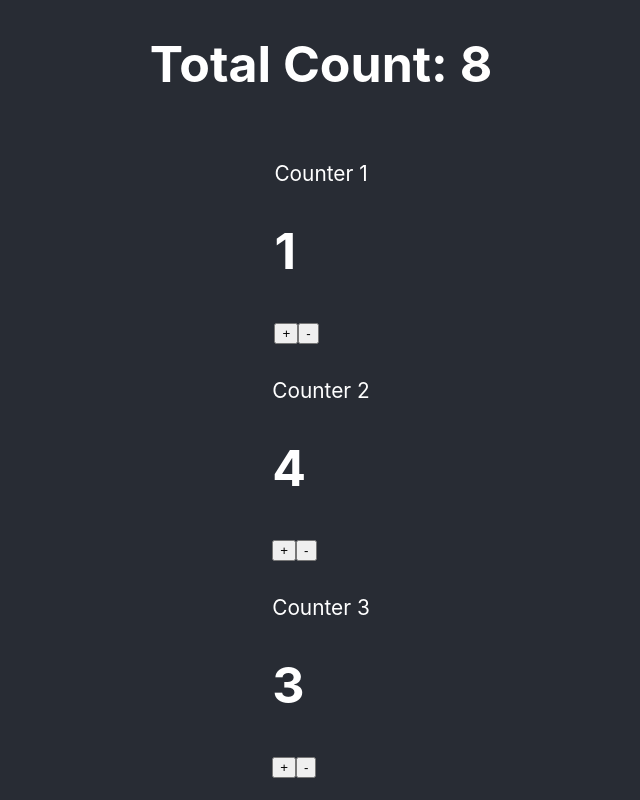
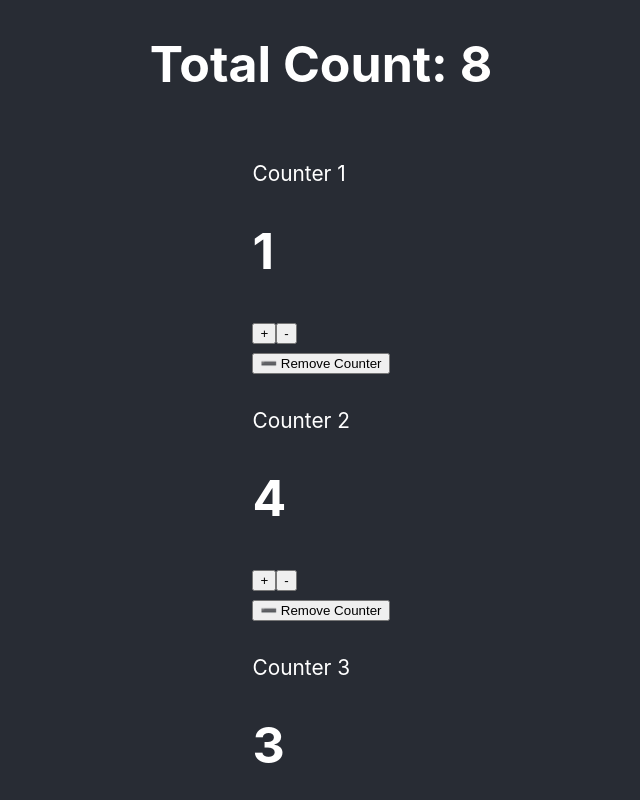
Before and after one commit to xcbhx/3330_props_and_state, a React (Create React App) app: page / in a window 1280 px wide. Shown: the top 800 px of the page, without its empty margins (319-959 px from the left). Built offline with nearby package versions, Linux system fonts and the light colour scheme.

Commit message:
Stretch Challenge 3: Dynamic Counter List - remove counter

```diff
--- a/src/App.js
+++ b/src/App.js
@@ -27,17 +27,23 @@ function App() {
     setCounts([...counts, 0]);
   }
 
+  const removeCounter = (indexToRemove) => {
+    setCounts(counts.filter((_, index) => index !== indexToRemove));
+  }
+
   return (
     <div className="App">
       <h1>Total Count: {counts.reduce((acc, num) => acc + num, 0)}</h1>
       {counts.map((value, index) => (
-        <Counter
-          key={index}
-          label={`Counter ${index + 1}`}
-          value={value}
-          increment={() => updateCount(index, 1)}
-          decrement={() => updateCount(index, -1)}
+        <div key={index}>
+          <Counter
+            label={`Counter ${index + 1}`}
+            value={value}
+            increment={() => updateCount(index, 1)}
+            decrement={() => updateCount(index, -1)}
           />
+          <button onClick={() => removeCounter(index)}>➖ Remove Counter</button>
+        </div>
       ))}
       <br />
       <button onClick={resetCounter}>Reset</button>
```
